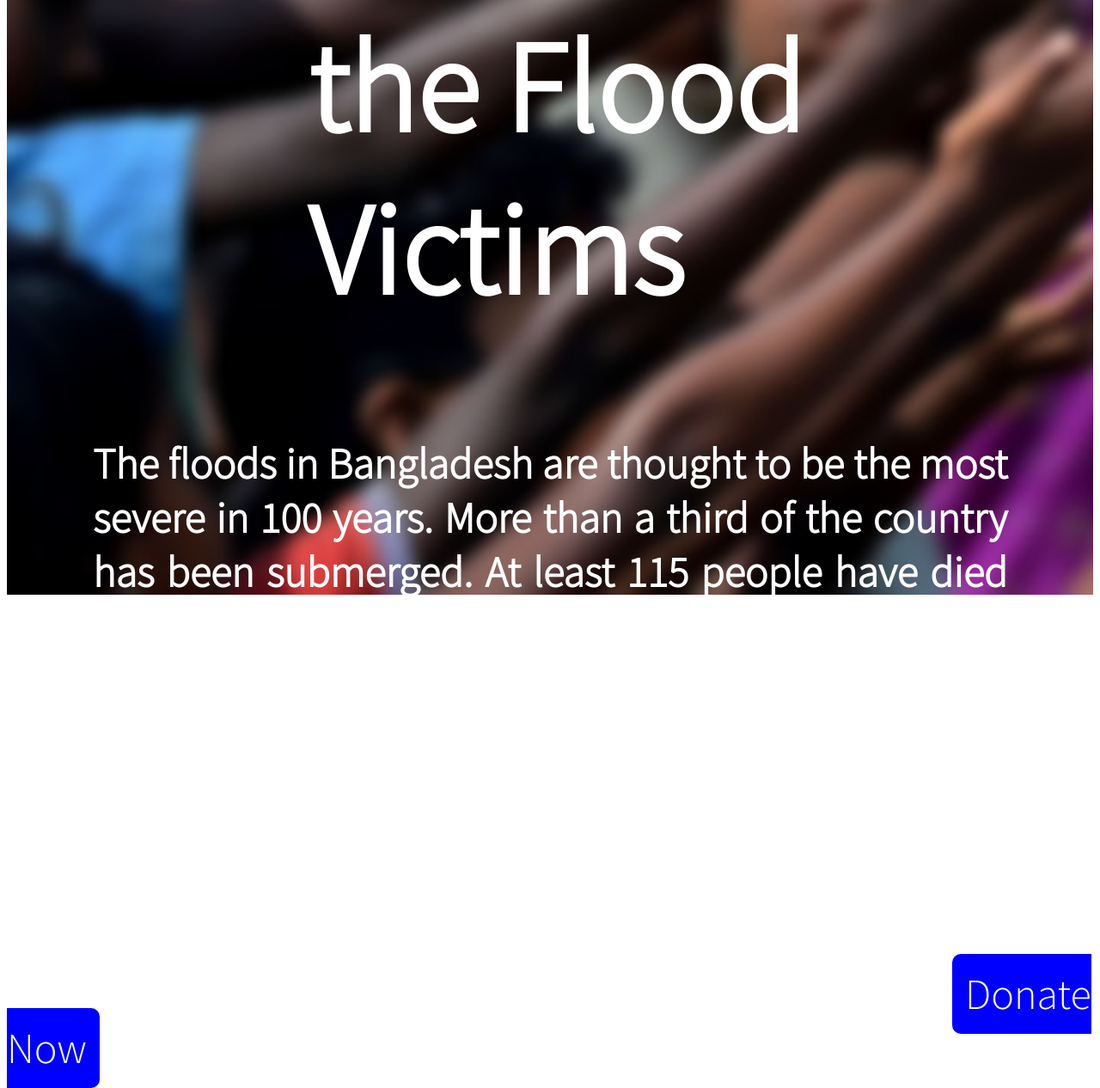
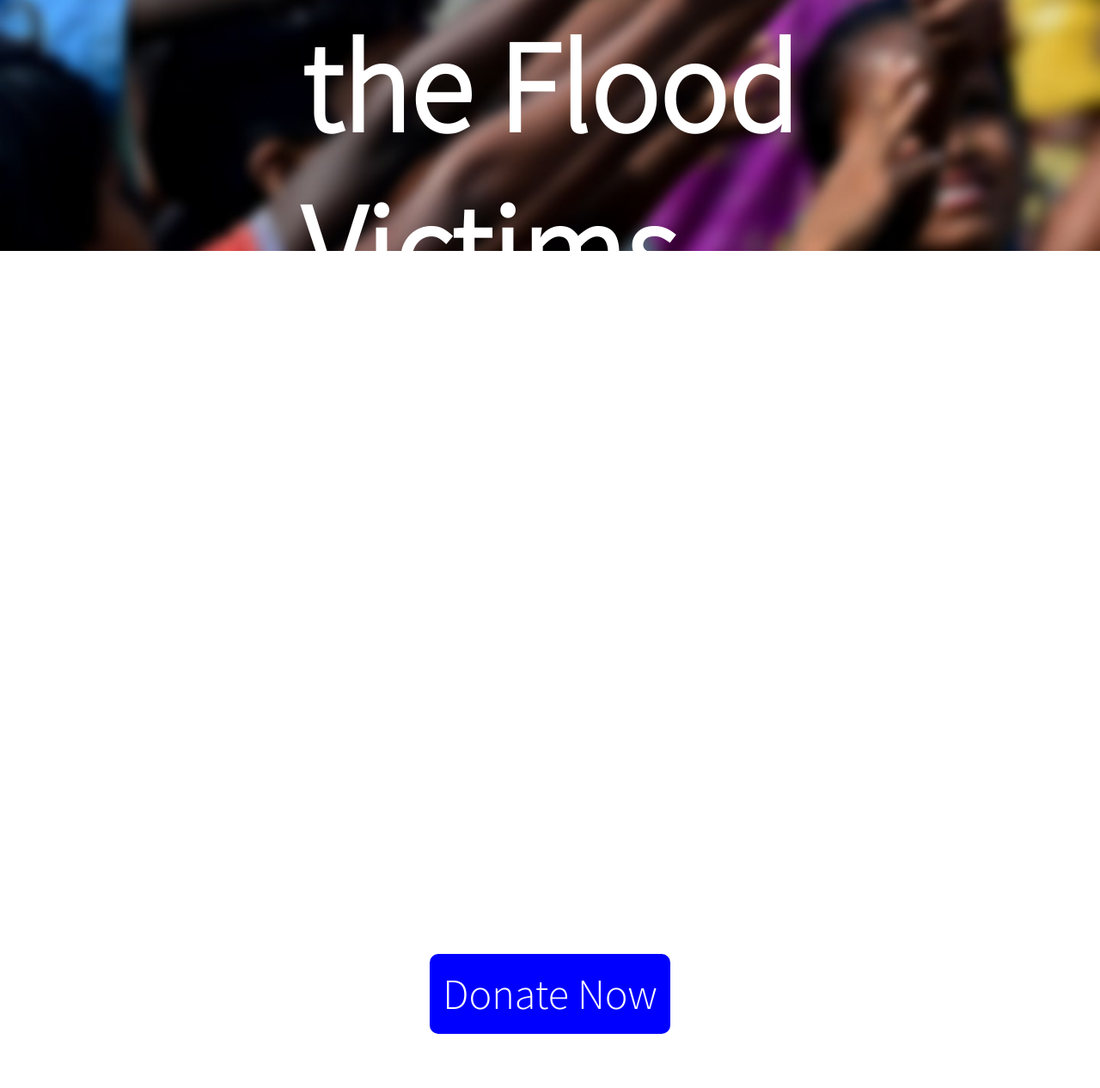
Before and after one commit to Omar-Kaiyum-Nayeem/assignment-1, a plain HTML site: page index.html in a window 1280 px wide. Shown: the part 508-1774 px from the top of the page at 86% size. After the commit the page ends 1711 px from the top, so only its background shows below. Drawn offline with Linux system fonts and the light colour scheme.

Commit message:
donate now added

```diff
--- a/index.html
+++ b/index.html
@@ -30,7 +30,9 @@
                 homes
                 have
                 been damaged.</p>
-            <a href="" class="donate">Donate Now</a>
+            <div class="center">
+                <a href="" class="donate">Donate Now</a>
+            </div>
         </div>
     </section>
 </body>
--- a/style.css
+++ b/style.css
@@ -1,7 +1,8 @@
 body {
     font-family: 'Raleway', sans-serif;
     font-family: 'Source Sans Pro', sans-serif;
-    margin-top: 0;
+    margin: 0;
+    padding: 0;
 }
 
 .flex {
@@ -12,8 +13,7 @@ body {
     background-image: url(images/donation14.jpg);
     background-repeat: no-repeat;
     background-size: cover;
-
-    height: 1200px;
+    height: 100vh;
     width: 100%;
     < !-- filter: blur(4px);
     -->
@@ -45,5 +45,9 @@ body {
     border-radius: 10px;
     padding: 15px;
     text-align: center;
-    margin-left: 1100px;
+
 }
+
+.center {
+    text-align: center;
+}
```
